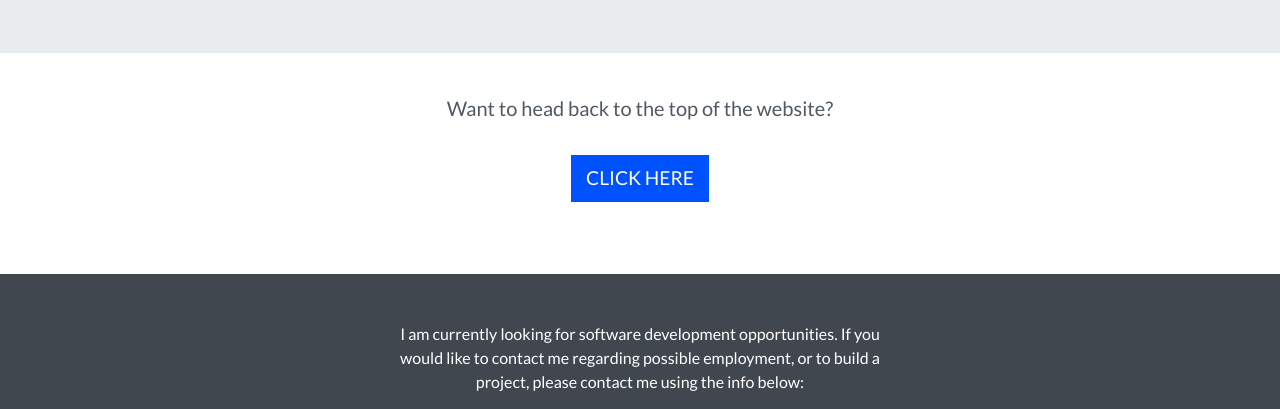
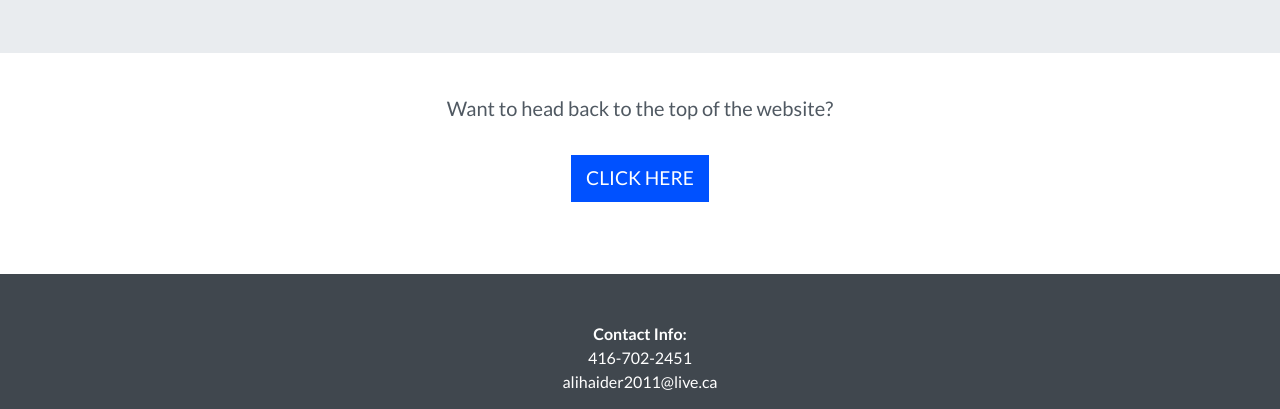
Before and after one commit to InquisitiveDev2016/developerPortfolio, a plain HTML site: page index.html in a window 1280 px wide. Shown: the part 3154-3563 px from the top of the page. Drawn offline with Linux system fonts and the light colour scheme.

Commit message:
Update index.html

```diff
--- a/index.html
+++ b/index.html
@@ -347,9 +347,7 @@
 	<footer>
 		<div class="row justify-content-center">
 			<div class="col-md-5 text-center">
-				<p>I am currently looking for software development opportunities. If you would like to contact me
-					regarding possible employment, or to build a project, please contact me using the info below:
-				</p>
+
 				<strong>Contact Info:</strong>
 				<p>416-702-2451<br>alihaider2011@live.ca</p>
 				<a href="https://www.linkedin.com/in/ali-haider-513255139/" target="_blank"><i class="fab fa-linkedin"></i></a>
```
